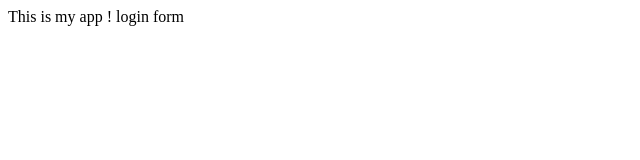
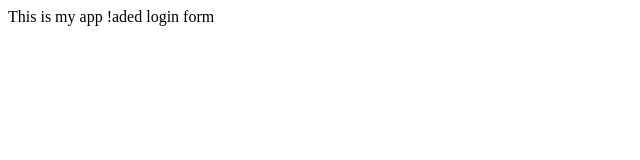
Before and after one commit to ashishsingh9699/myapp, a plain HTML site: page index.html in a window 1280 px wide. Shown: the full height of the page, 0-640 px from the left. Drawn offline with Linux system fonts and the light colour scheme.

Commit message:
added new text

```diff
--- a/index.html
+++ b/index.html
@@ -7,7 +7,7 @@
     <title>My app</title>
 </head>
 <body>
-    This is my app !
+    This is my app !aded
     login form
 </body>
 </html>
```
Also changed, not shown: 2 other files.
